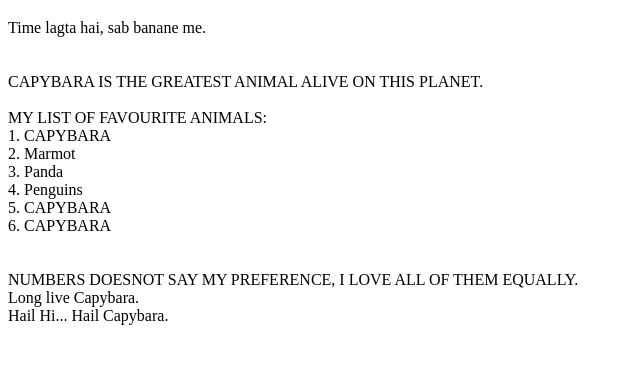
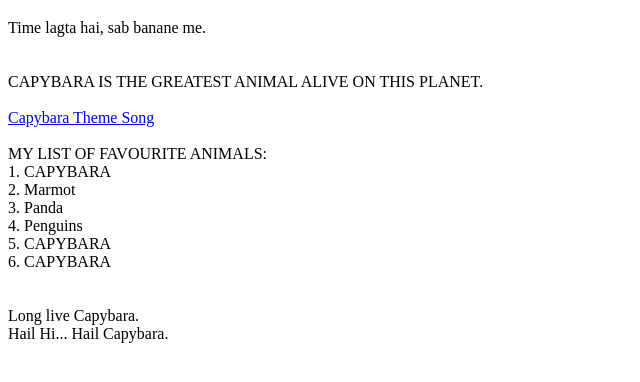
Before and after one commit to mrunalnshah/mrunalnshah.github.io, a plain HTML site: page index.html in a window 1280 px wide. Shown: the part 90-472 px from the top of the page, without its empty margins (0-640 px from the left). Drawn offline with Linux system fonts and the light colour scheme.

Commit message:
:de:
:de:

```diff
--- a/index.html
+++ b/index.html
@@ -23,6 +23,9 @@
 
         <br><br>
         CAPYBARA IS THE GREATEST ANIMAL ALIVE ON THIS PLANET.<br>
+        <br>
+        <a href = "https://youtu.be/8Pj-YEQbojk?si=TFdDwPzVrm8LCE8G"> Capybara Theme Song</a>
+        <br>
 
         <br>
         MY LIST OF FAVOURITE ANIMALS:<br>
@@ -33,7 +36,8 @@
         5. CAPYBARA<br>
         6. CAPYBARA<br>
 <br><br>
-        NUMBERS DOESNOT SAY MY PREFERENCE, I LOVE ALL OF THEM EQUALLY.<br>
+
+
         Long live Capybara.<br>
         Hail Hi... Hail Capybara.
     </p>
```
